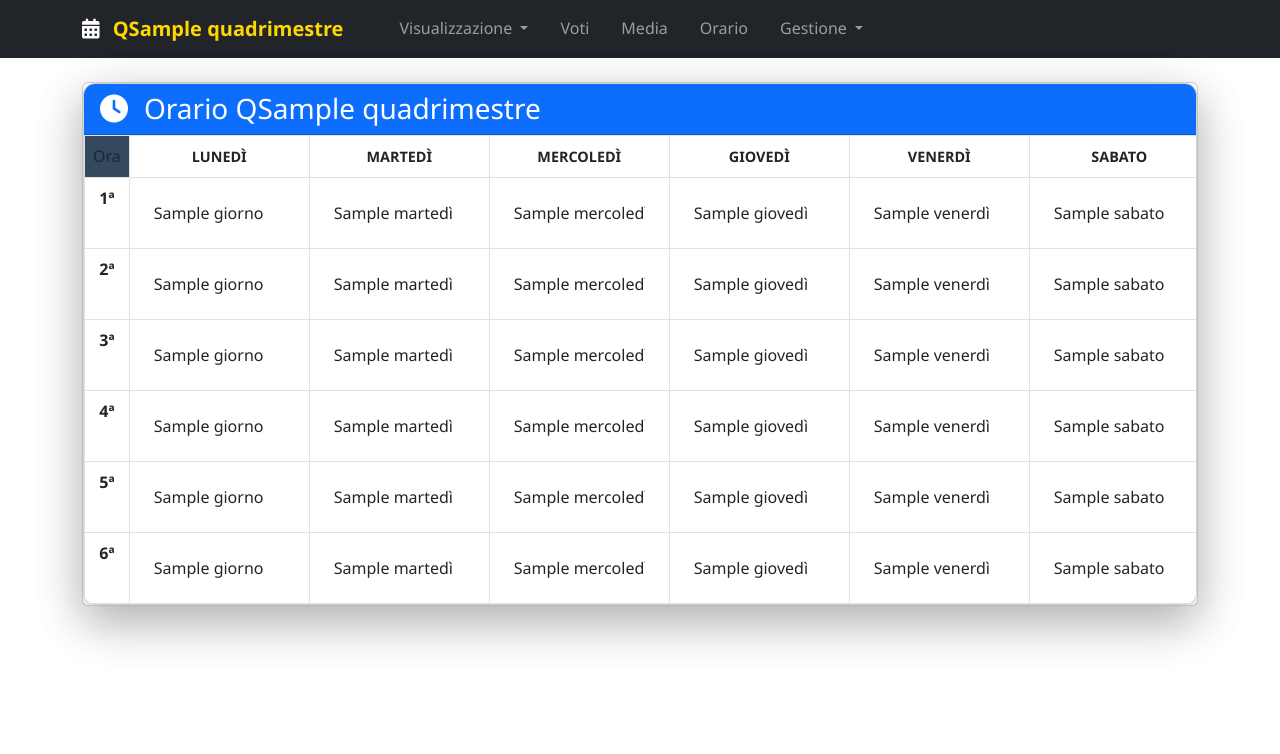
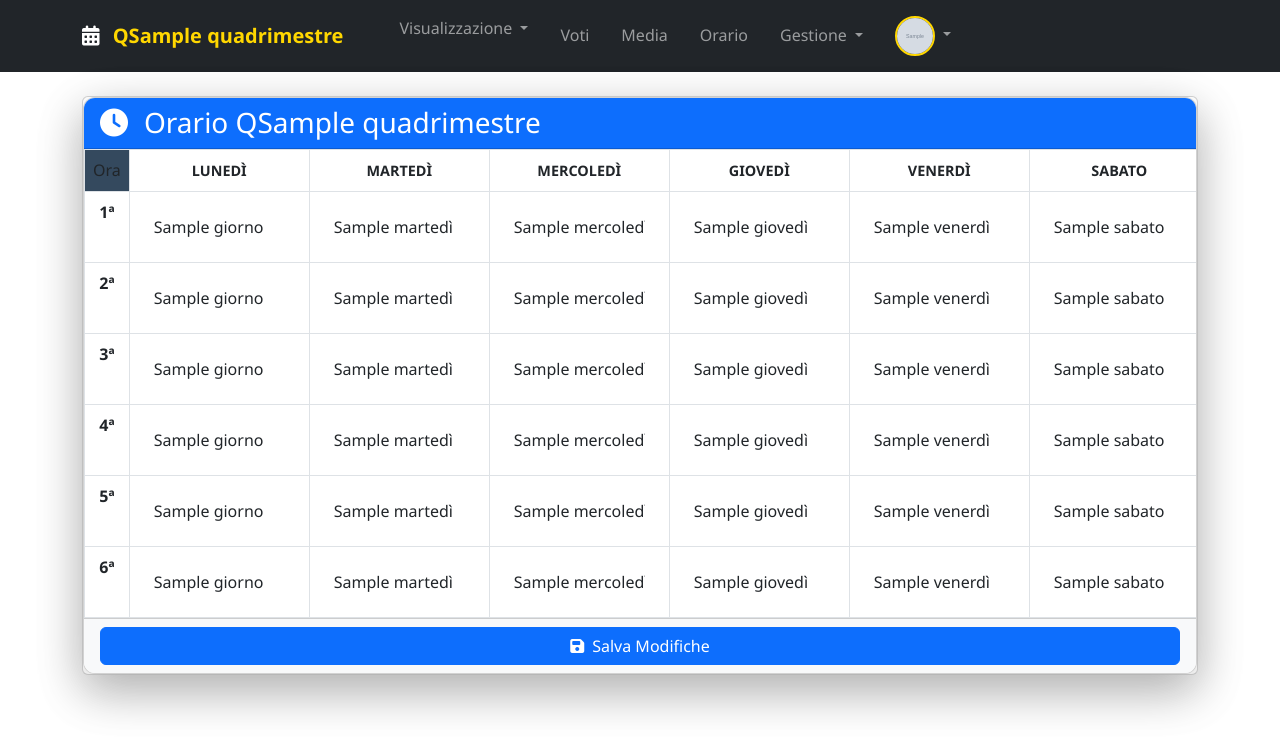
Before and after one commit to simoamogit/student-project, a Flask app: page /orario in a window 1280 px wide. Shown: the top 754 px of the page. Run offline with Flask 3, Linux system fonts and the light colour scheme; a user stored in the database is signed in; grey boxes marked "Sample" are stand-in pictures; a database or web service that is not in the repository returns one stand-in record (values such as "Sample title").

Commit message:
Add files via upload

```diff
--- a/app.py
+++ b/app.py
@@ -181,6 +181,10 @@ def logout():
 @login_required
 def home():
     dati = get_dati()
+    # Aggiungi controllo per assicurarti che i dati siano validi
+    if not dati or 'anno_scolastico' not in dati:
+        flash("Benvenuto! Inizia configurando il tuo account.", "info")
+        return redirect(url_for('impostazioni'))
     return render_template('home.html', dati=dati)
 
 @app.route('/voti')
--- a/static/style.css
+++ b/static/style.css
@@ -454,3 +454,47 @@ body {
         margin-top: 1rem;
     }
 }
+
+/* Stili per il profilo */
+.navbar-nav .dropdown-toggle img {
+    border: 2px solid var(--gold);
+    object-fit: cover;
+}
+
+.dropdown-menu {
+    min-width: 120px;
+}
+
+/* Aggiungi a static/style.css */
+.card-footer button {
+    transition: all 0.3s ease;
+    position: relative;
+    overflow: hidden;
+}
+
+.card-footer button:hover {
+    transform: translateY(-2px);
+    box-shadow: 0 5px 15px rgba(63, 128, 255, 0.3);
+}
+
+.card-footer button:active {
+    transform: translateY(0);
+}
+
+.card-footer button::after {
+    content: '';
+    position: absolute;
+    top: 50%;
+    left: 50%;
+    width: 0;
+    height: 0;
+    background: rgba(255, 255, 255, 0.2);
+    border-radius: 50%;
+    transform: translate(-50%, -50%);
+    transition: width 0.3s, height 0.3s;
+}
+
+.card-footer button:active::after {
+    width: 200px;
+    height: 200px;
+}
--- a/templates/base.html
+++ b/templates/base.html
@@ -76,6 +76,20 @@
                         </ul>
                     </li>
                 </ul>
+                <ul class="navbar-nav ms-auto">
+                    <li class="nav-item dropdown">
+                        <a class="nav-link dropdown-toggle" href="#" role="button" data-bs-toggle="dropdown">
+                            {% if current_user.is_authenticated and current_user.picture %}
+                                <img src="{{ current_user.picture }}" alt="Profile" class="rounded-circle" style="width: 40px; height: 40px;">
+                            {% else %}
+                                <i class="fas fa-user-circle fa-2x"></i>
+                            {% endif %}
+                        </a>
+                        <ul class="dropdown-menu dropdown-menu-end">
+                            <li><a class="dropdown-item text-danger" href="/logout"><i class="fas fa-sign-out-alt me-2"></i>Logout</a></li>
+                        </ul>
+                    </li>
+                </ul>
             </div>
         </div>
     </nav>
--- a/templates/orario.html
+++ b/templates/orario.html
@@ -1,11 +1,11 @@
 {% extends "base.html" %}
 {% block content %}
-<!-- Modifica in orario.html -->
 <div class="card shadow-lg">
     <div class="card shadow-lg mobile-timetable">
         <div class="card-header bg-primary text-white">
             <h3 class="mb-0"><i class="fas fa-clock me-2"></i>Orario Q{{ quadrimestre }}</h3>
         </div>
+        <form method="POST" action="{{ url_for('orario') }}">
             <div class="card-body p-0">
                 <div class="timetable-scroll">
                     <table class="table table-bordered table-hover mb-0">
@@ -39,5 +39,12 @@
                     </div>
                 </div>
             </div>
+            <div class="card-footer bg-light">
+                <button type="submit" class="btn btn-primary w-100">
+                    <i class="fas fa-save me-2"></i>Salva Modifiche
+                </button>
+            </div>
+        </form>
+    </div>
 </div>
 {% endblock %}
```
Lines whose indentation alone changed are shown as unchanged.
